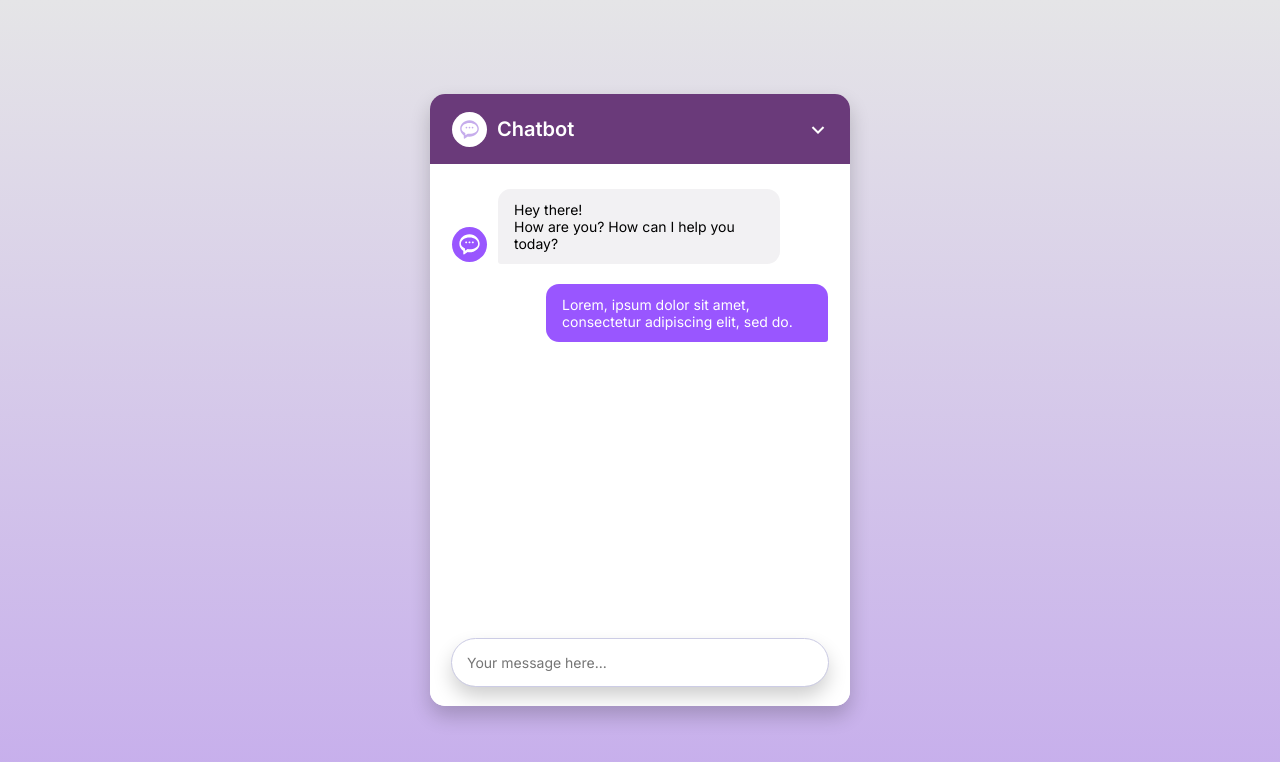
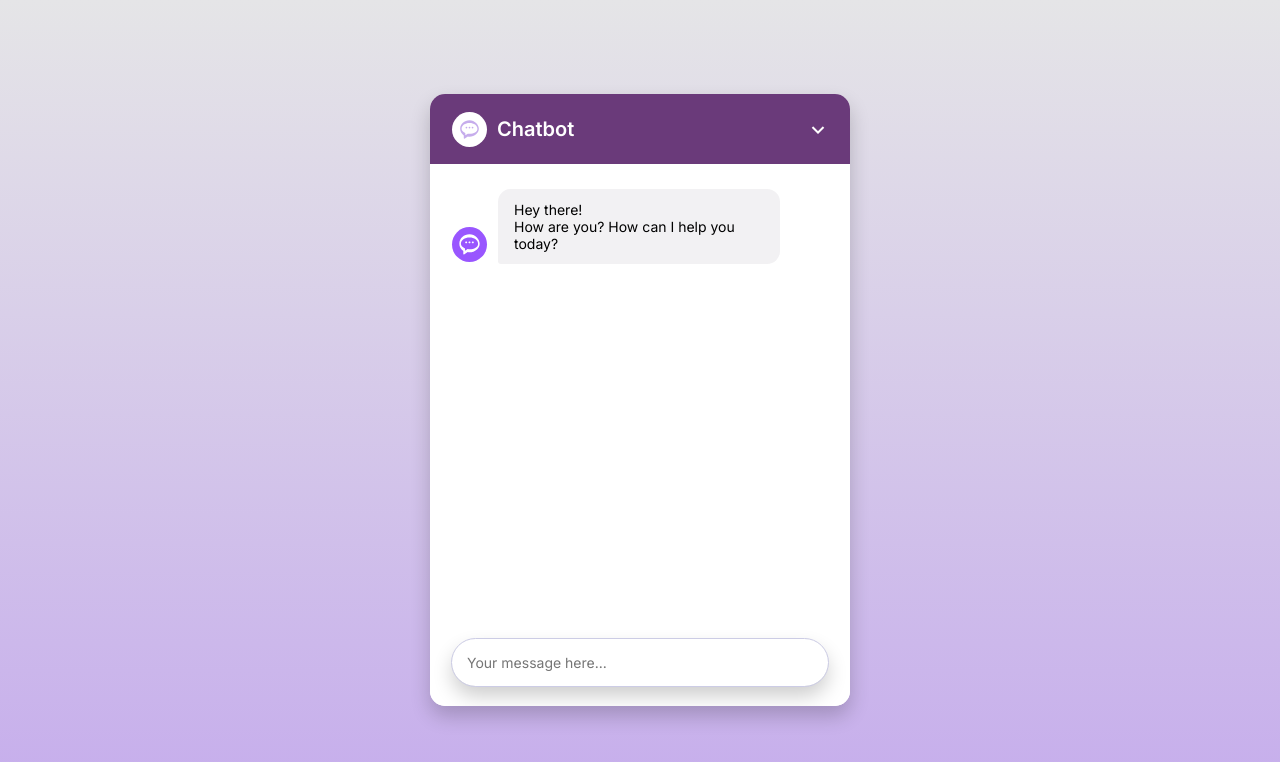
Before and after one commit to xellga-olga/chatbot, a React (Vite) app: page / in a window 1280 px wide. Shown: the top 762 px of the page. Built offline with nearby package versions, Linux system fonts and the light colour scheme.

Commit message:
Add user’s message to chat history and implement bot’s ‘Thinking…’ placeholder with response generation

```diff
--- a/eslint.config.js
+++ b/eslint.config.js
@@ -33,6 +33,7 @@
         'warn',
         { allowConstantExport: true },
       ],
+      "react/prop-types": "off",
     },
   },
 ]
--- a/src/App.jsx
+++ b/src/App.jsx
@@ -1,7 +1,16 @@
 import ChatbotIcon from "./components/ChatbotIcon.jsx";
 import ChatForm from "./components/ChatForm.jsx";
+import {useState} from "react";
+import ChatMessage from "./components/ChatMessage.jsx";
 
 const App = () => {
+
+    const [chatHistory, setChatHistory] = useState([]);
+
+    const generateBotResponse = (history) => {
+        console.log(history);
+    }
+
     return (
         <div className='container'>
             <div className='chatbot'>
@@ -24,16 +33,16 @@
                         </p>
                     </div>
 
-                    <div className='message user-message'>
+                    {/*Render the chat history dynamically*/}
 
-                        <p className='message-text'>
-                           Lorem, ipsum dolor sit amet, consectetur adipiscing elit, sed do.
-                        </p>
-                    </div>
+                    {chatHistory.map((chat, index) => (
+                        <ChatMessage key={index} chat={chat} />
+                    ))}
+
                 </div>
                 {/*Chatbot Footer*/}
                 <div className='chatbot-footer'>
-                    <ChatForm />
+                    <ChatForm chatHistory={chatHistory} setChatHistory={setChatHistory} generateBotResponse={generateBotResponse} />
                 </div>
             </div>
         </div>
--- a/src/components/ChatForm.jsx
+++ b/src/components/ChatForm.jsx
@@ -1,6 +1,6 @@
 import {useRef} from "react";
 
-const ChatForm = () => {
+const ChatForm = ({chatHistory, setChatHistory, generateBotResponse}) => {
     const inputRef = useRef();
     const handleFormSubmit = (e) => {
         e.preventDefault();
@@ -8,8 +8,17 @@
         if (!userMessage) return;
 
         console.log(userMessage);
-        inputRef.current.value = '' //Clearing the input field after sending a message
-    }
+        inputRef.current.value = '' // Clearing the input field after sending a message
+
+        // Update chat history with users message
+        setChatHistory(history => [...history, { role: "user", text: userMessage }]);
+
+        // Add a "Thinking..." placeholder for the bot's response
+        setTimeout(() => setChatHistory(history => [...history, { role: "model", text: "Thinking..." }]),600);
+
+        //Call the function to generate the bot's response
+        generateBotResponse([...chatHistory, { role: "user", text: userMessage }]);
+    };
 
     return (
         <form action='#' className='chat-form' onSubmit={handleFormSubmit}>
--- /dev/null
+++ b/src/components/ChatMessage.jsx
@@ -0,0 +1,14 @@
+import ChatbotIcon from "./ChatbotIcon.jsx";
+
+const ChatMessage = ({chat}) => {
+    return (
+        <div className={`message ${chat.role === 'model' ? 'bot' : 'user'}-message`}>
+            {chat.role === 'model' && <ChatbotIcon /> }
+            <p className='message-text'>
+                {chat.text}
+            </p>
+        </div>
+    );
+};
+
+export default ChatMessage;
--- a/src/index.css
+++ b/src/index.css
@@ -83,6 +83,8 @@
     padding: 25px 22px;
     height: 460px;
     margin-bottom: 82px;
+    scrollbar-width: thin;
+    scrollbar-color: #d1c1e9 transparent;
 }
 
 .chatbot-body .message {
```
